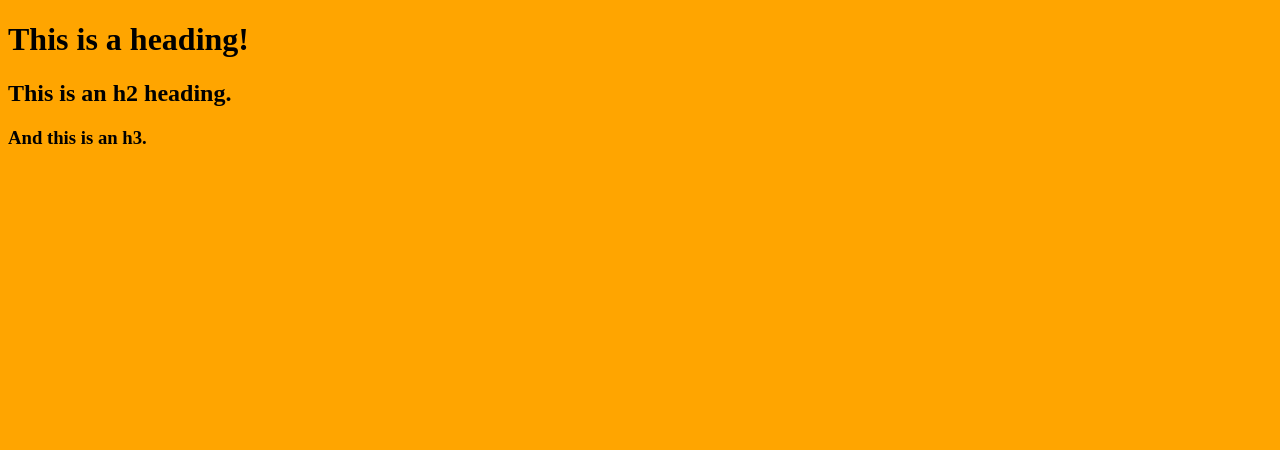
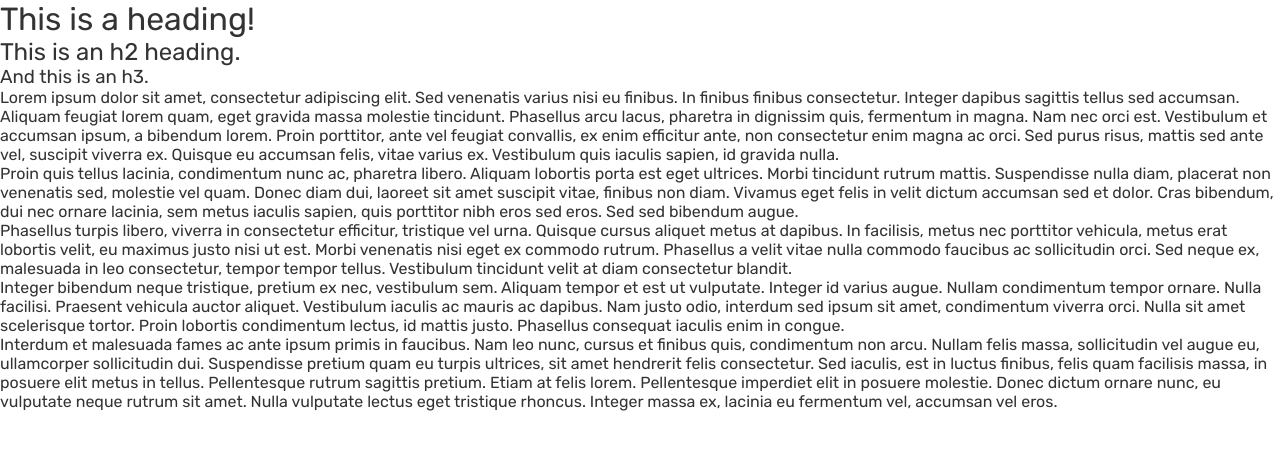
Before and after one commit to rtoddf/roadmap2024, a website: page index.html in a window 1280 px wide. Drawn offline with Linux system fonts and the light colour scheme.

Commit message:
added styles and an images directory-todd

```diff
--- a/index.html
+++ b/index.html
@@ -3,12 +3,24 @@
   <head>
     <meta charset="UTF-8" />
     <meta name="viewport" content="width=<device-width>, initial-scale=1.0" />
+      <link rel="preconnect" href="https://fonts.googleapis.com">
+      <link rel="preconnect" href="https://fonts.gstatic.com" crossorigin>
+      <link href="https://fonts.googleapis.com/css2?family=Rubik:ital,wght@0,300..900;1,300..900&display=swap" rel="stylesheet">
     <link rel="stylesheet" href="./styles/base.css">
-    <title>Document</title>
+    <title>Roadmap Play</title>
   </head>
   <body>
     <h1>This is a heading!</h1>
-<h2>This is an h2 heading.</h2>
-<h3>And this is an h3.</h3>
+    <h2>This is an h2 heading.</h2>
+    <h3>And this is an h3.</h3>
+    <p>Lorem ipsum dolor sit amet, consectetur adipiscing elit. Sed venenatis varius nisi eu finibus. In finibus finibus consectetur. Integer dapibus sagittis tellus sed accumsan. Aliquam feugiat lorem quam, eget gravida massa molestie tincidunt. Phasellus arcu lacus, pharetra in dignissim quis, fermentum in magna. Nam nec orci est. Vestibulum et accumsan ipsum, a bibendum lorem. Proin porttitor, ante vel feugiat convallis, ex enim efficitur ante, non consectetur enim magna ac orci. Sed purus risus, mattis sed ante vel, suscipit viverra ex. Quisque eu accumsan felis, vitae varius ex. Vestibulum quis iaculis sapien, id gravida nulla.</p>
+
+      <p>Proin quis tellus lacinia, condimentum nunc ac, pharetra libero. Aliquam lobortis porta est eget ultrices. Morbi tincidunt rutrum mattis. Suspendisse nulla diam, placerat non venenatis sed, molestie vel quam. Donec diam dui, laoreet sit amet suscipit vitae, finibus non diam. Vivamus eget felis in velit dictum accumsan sed et dolor. Cras bibendum, dui nec ornare lacinia, sem metus iaculis sapien, quis porttitor nibh eros sed eros. Sed sed bibendum augue.</p>
+
+      <p>Phasellus turpis libero, viverra in consectetur efficitur, tristique vel urna. Quisque cursus aliquet metus at dapibus. In facilisis, metus nec porttitor vehicula, metus erat lobortis velit, eu maximus justo nisi ut est. Morbi venenatis nisi eget ex commodo rutrum. Phasellus a velit vitae nulla commodo faucibus ac sollicitudin orci. Sed neque ex, malesuada in leo consectetur, tempor tempor tellus. Vestibulum tincidunt velit at diam consectetur blandit.</p>
+
+      <p>Integer bibendum neque tristique, pretium ex nec, vestibulum sem. Aliquam tempor et est ut vulputate. Integer id varius augue. Nullam condimentum tempor ornare. Nulla facilisi. Praesent vehicula auctor aliquet. Vestibulum iaculis ac mauris ac dapibus. Nam justo odio, interdum sed ipsum sit amet, condimentum viverra orci. Nulla sit amet scelerisque tortor. Proin lobortis condimentum lectus, id mattis justo. Phasellus consequat iaculis enim in congue.</p>
+
+      <p>Interdum et malesuada fames ac ante ipsum primis in faucibus. Nam leo nunc, cursus et finibus quis, condimentum non arcu. Nullam felis massa, sollicitudin vel augue eu, ullamcorper sollicitudin dui. Suspendisse pretium quam eu turpis ultrices, sit amet hendrerit felis consectetur. Sed iaculis, est in luctus finibus, felis quam facilisis massa, in posuere elit metus in tellus. Pellentesque rutrum sagittis pretium. Etiam at felis lorem. Pellentesque imperdiet elit in posuere molestie. Donec dictum ornare nunc, eu vulputate neque rutrum sit amet. Nulla vulputate lectus eget tristique rhoncus. Integer massa ex, lacinia eu fermentum vel, accumsan vel eros.</p>
   </body>
 </html>
--- a/styles/base.css
+++ b/styles/base.css
@@ -1,3 +1,13 @@
+* {
+    margin: 0;
+    padding: 0;
+    font-family: "Rubik", sans-serif;
+    font-optical-sizing: auto;
+    font-weight: 400;
+    font-style: normal;
+}
+
 body {
-    background-color: orange;
+    background-color: #fff;
+    color: #333;
 }
```
Also changed, not shown: 1 other file.
